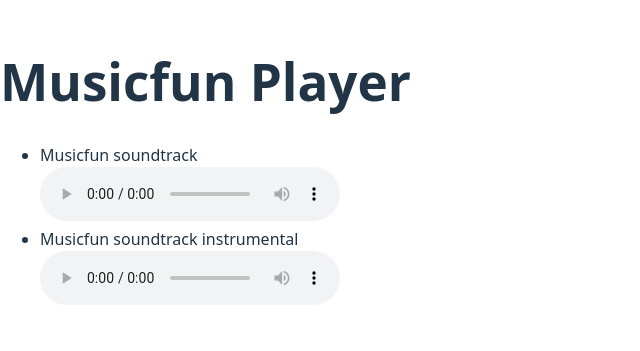
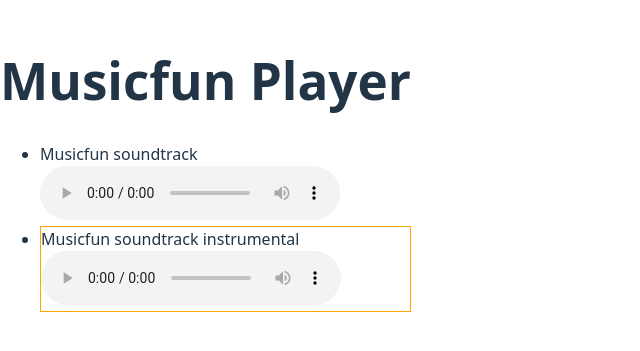
Before and after one commit to Eterna1Student/music-player, a React (Vite) app: page / in a window 1280 px wide. Shown: the part 227-578 px from the top of the page, without its empty margins (0-640 px from the left). Built offline with nearby package versions, Linux system fonts and the light colour scheme; the HTML template or start-up script is replaced by a standard one.

Commit message:
add Loading...

```diff
--- a/src/App.tsx
+++ b/src/App.tsx
@@ -16,20 +16,34 @@ function App() {
         }
     ]
 
+    const selectedTrackId = 2
+
+    if (tracks === null) {
+        return 'Loading...'
+    }
+
+    if (tracks.length === 0) {
+        return 'No tracks'
+    }
+
     return (
         <div>
             <h1>Musicfun Player</h1>
             <ul>
-                {tracks.map(track => {
+                {
+                    tracks.map(track => {
                         return (
-                        <li key={track.id}>
+                            <li key={track.id} style={{
+                                border: track.id === selectedTrackId && '1px solid orange'
+                            }}>
                                 <div>
                                     {track.title}
                                 </div>
                                 <audio src={track.url} controls></audio>
                             </li>
                         )
-                })}
+                    })
+                }
             </ul>
         </div>
     )
```
Lines whose indentation alone changed are shown as unchanged.
